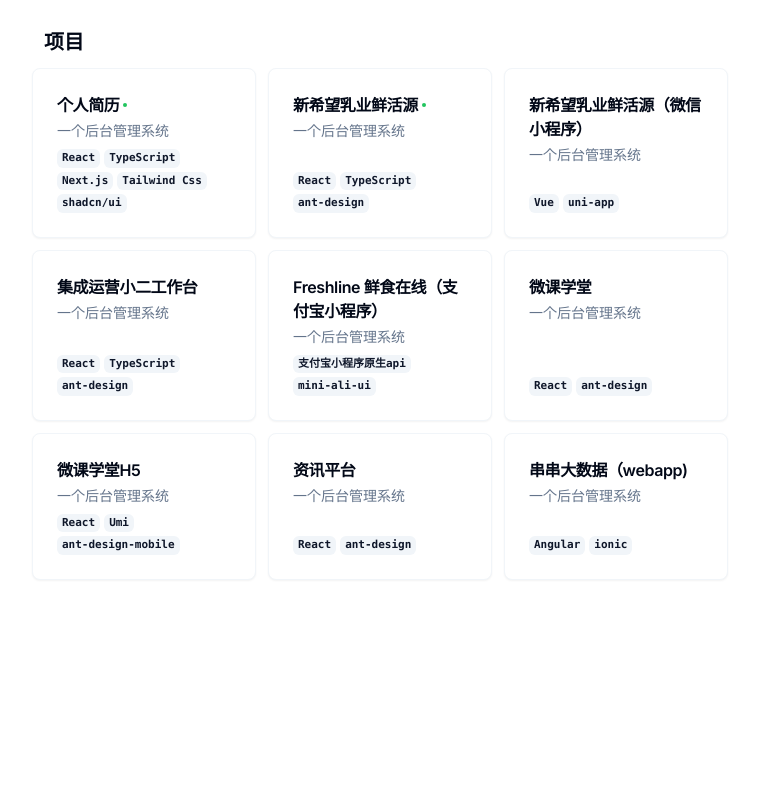
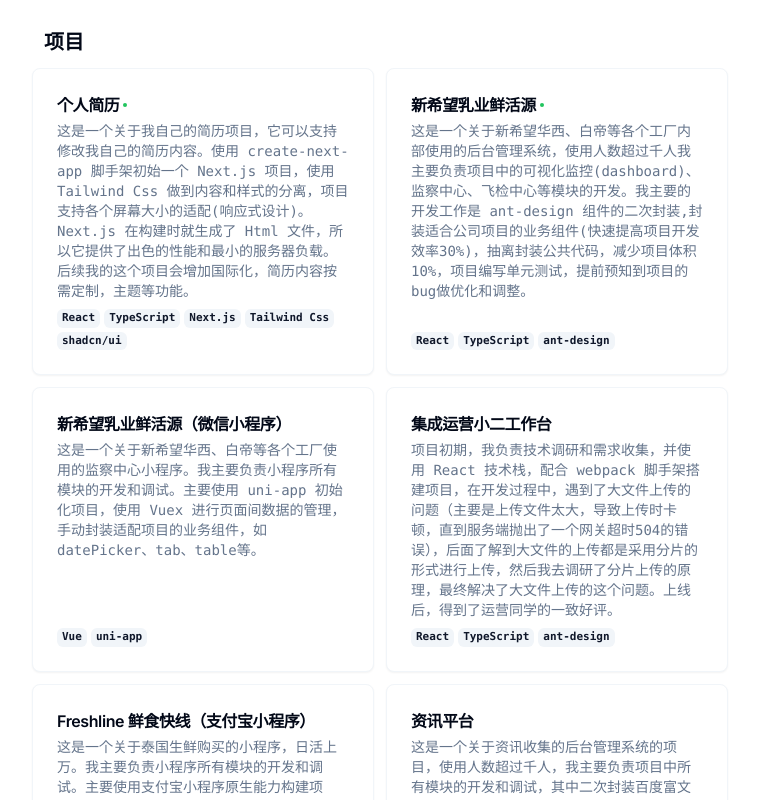
Before and after one commit to yikejason/cv, a Next.js app: page / in a window 1280 px wide. Shown: the part 1540-2340 px from the top of the page, without its empty margins (260-1019 px from the left). Before the commit the page ends 2184 px from the top, so only its background shows below. Built offline with nearby package versions, Linux system fonts and the light colour scheme.

Commit message:
updated project content

```diff
--- a/src/app/page.tsx
+++ b/src/app/page.tsx
@@ -176,7 +176,7 @@
         </Section>
         <Section className="scroll-mb-16">
           <h2 className="text-xl font-bold">项目</h2>
-          <div className="-mx-3 grid grid-cols-1 gap-3 md:grid-cols-2 lg:grid-cols-3 print:grid-cols-3 print:gap-2">
+          <div className="-mx-3 grid grid-cols-1 gap-3 md:grid-cols-2 lg:grid-cols-2 print:grid-cols-2 print:gap-2">
             {MY_RESUME_DATA.projects.map((project) => {
               return (
                 <ProjectCard
--- a/src/data/my-resume-data.tsx
+++ b/src/data/my-resume-data.tsx
@@ -99,7 +99,8 @@
         "Tailwind Css",
         "shadcn/ui",
       ],
-      description: "一个后台管理系统",
+      description:
+        "这是一个关于我自己的简历项目，它可以支持修改我自己的简历内容。使用 create-next-app 脚手架初始一个 Next.js 项目，使用 Tailwind Css 做到内容和样式的分离，项目支持各个屏幕大小的适配(响应式设计)。Next.js 在构建时就生成了 Html 文件，所以它提供了出色的性能和最小的服务器负载。后续我的这个项目会增加国际化，简历内容按需定制，主题等功能。",
       link: {
         label: "jasontianyu.com",
         href: "https://jasontianyu.com",
@@ -108,7 +109,8 @@
     {
       title: "新希望乳业鲜活源",
       techStack: ["React", "TypeScript", "ant-design"],
-      description: "一个后台管理系统",
+      description:
+        "这是一个关于新希望华西、白帝等各个工厂内部使用的后台管理系统，使用人数超过千人我主要负责项目中的可视化监控(dashboard)、监察中心、飞检中心等模块的开发。我主要的开发工作是 ant-design 组件的二次封装,封装适合公司项目的业务组件(快速提高项目开发效率30%)，抽离封装公共代码，减少项目体积10%，项目编写单元测试，提前预知到项目的bug做优化和调整。",
       link: {
         label: "fsl.newhopedairy.cn",
         href: "https://fsl.newhopedairy.cn/fsl/login",
@@ -117,37 +119,44 @@
     {
       title: "新希望乳业鲜活源（微信小程序）",
       techStack: ["Vue", "uni-app"],
-      description: "一个后台管理系统",
+      description:
+        "这是一个关于新希望华西、白帝等各个工厂使用的监察中心小程序。我主要负责小程序所有模块的开发和调试。主要使用 uni-app 初始化项目，使用 Vuex 进行页面间数据的管理，手动封装适配项目的业务组件，如datePicker、tab、table等。",
     },
     {
       title: "集成运营小二工作台",
       techStack: ["React", "TypeScript", "ant-design"],
-      description: "一个后台管理系统",
+      description:
+        "项目初期，我负责技术调研和需求收集，并使用 React 技术栈，配合 webpack 脚手架搭建项目，在开发过程中，遇到了大文件上传的问题（主要是上传文件太大，导致上传时卡顿，直到服务端抛出了一个网关超时504的错误），后面了解到大文件的上传都是采用分片的形式进行上传，然后我去调研了分片上传的原理，最终解决了大文件上传的这个问题。上线后，得到了运营同学的一致好评。",
     },
     {
-      title: "Freshline 鲜食在线（支付宝小程序）",
+      title: "Freshline 鲜食快线（支付宝小程序）",
       techStack: ["支付宝小程序原生api", "mini-ali-ui"],
-      description: "一个后台管理系统",
+      description:
+        "这是一个关于泰国生鲜购买的小程序，日活上万。我主要负责小程序所有模块的开发和调试。主要使用支付宝小程序原生能力构建项目，使用 mini-ali-ui 构建项目的组件库，使用分包、抽离公共代码、删除冗余代码等方式，优化小程序体积20%，负责结算页等复杂页面的重构，重新设计数据结构及参数配置等。",
+    },
+    {
+      title: "资讯平台",
+      techStack: ["React", "ant-design"],
+      description:
+        "这是一个关于资讯收集的后台管理系统的项目，使用人数超过千人，我主要负责项目中所有模块的开发和调试，其中二次封装百度富文本编辑器，二次封装ant-design组件，优化首页加载速度。",
     },
     {
       title: "微课学堂",
       techStack: ["React", "ant-design"],
-      description: "一个后台管理系统",
+      description:
+        "项目初期，我负责技术调研和需求收集，并使用 React 技术栈，配合 webpack  脚手架搭建项目，我负责整个项目的各个模块，在项目开发过程中，我发现各个页面的业务相似度很高，我开始着重封装对该项目的业务组件，实现通过配置 JSON  渲染各个页面，这不是单纯的后台管理系统，只要公司以后有业务相似的后台管理系统都能通过后台管理系统快速配置，这使得公司的后端同事和一些非研发同事能够快速上手前端开发（配置后台系统），从而提升了整体开发效率30%-40%，代码量减少60%，减少了人工写代码的成本。上线后，得到了用户和同事的一致好评。",
     },
     {
       title: "微课学堂H5",
       techStack: ["React", "Umi", "ant-design-mobile"],
-      description: "一个后台管理系统",
-    },
-    {
-      title: "资讯平台",
-      techStack: ["React", "ant-design"],
-      description: "一个后台管理系统",
+      description:
+        "项目初期，我负责技术调研和需求收集，并使用 React 技术栈，配合 webpack  脚手架搭建项目，在开发过程中，遇到了首屏加载速度缓慢的问题（主要是因为首屏页面请求太多和一些不必要的子组件的 render），后面通过 service-worker 浏览器缓存优先和本地数据存储一些不会更改的数据，CDN加速， React 避免多次render的一些hooks, 最终解决了首屏加载缓慢的问题。在项目过程中我主动和产品、后端沟通业务的实现，推进了项目的有序进行。",
     },
     {
       title: "串串大数据（webapp)",
       techStack: ["Angular", "ionic"],
-      description: "一个后台管理系统",
+      description:
+        "项目初期，我负责技术调研和需求收集，并使用 Angular 技术栈，配合 ionic 脚手架搭建项目，二次封装ionic ui组件为业务通用组件，优化app首页加载速度，从而提高了app整体的访问速度和性能。",
     },
   ],
 };
```
